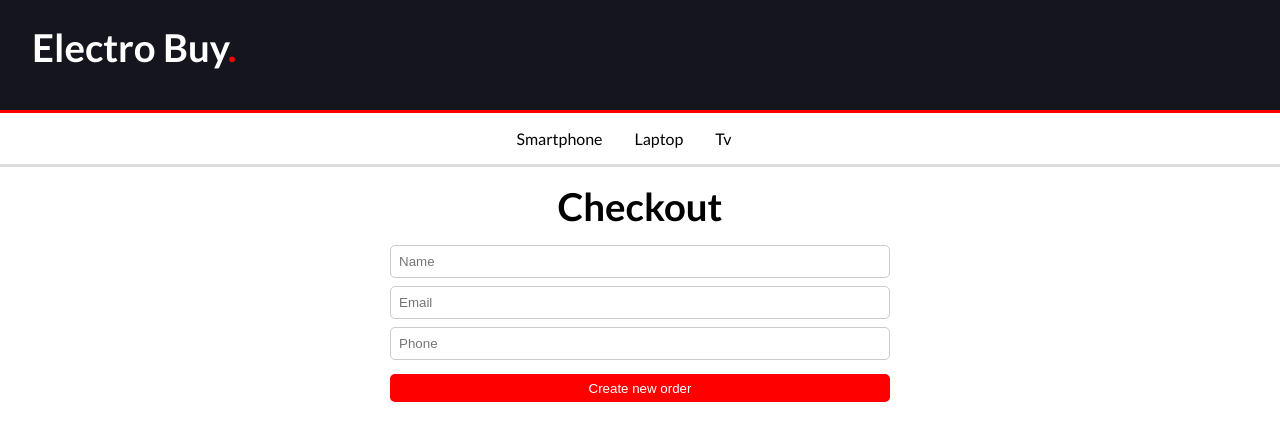
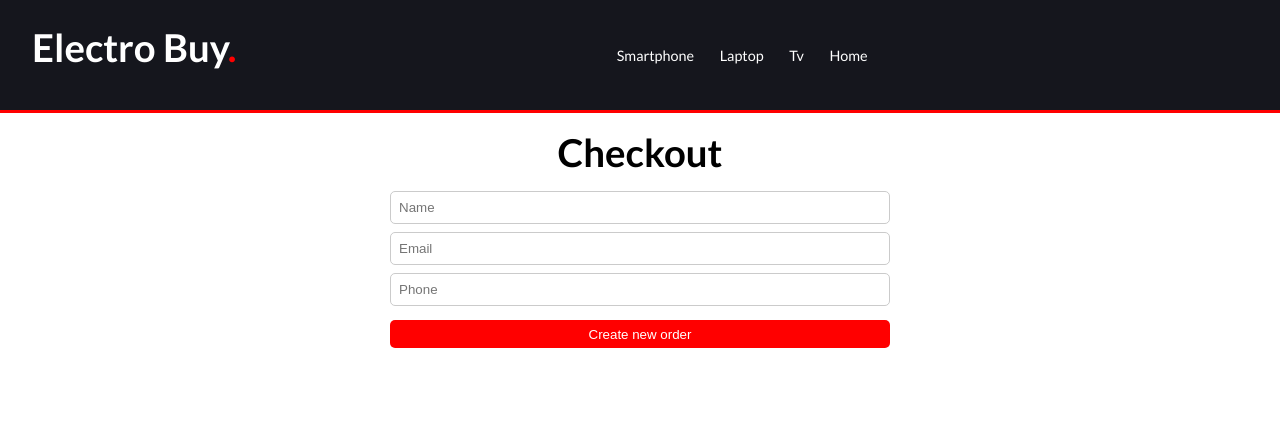
Before and after one commit to nicoc12024/ecommerceproject, a React (Create React App) app: page /checkout in a window 1280 px wide. Shown: the top 440 px of the page. Built offline with nearby package versions, Linux system fonts and the light colour scheme.

Commit message:
nav-fixed

```diff
--- a/src/Components/Header/Header.css
+++ b/src/Components/Header/Header.css
@@ -5,6 +5,9 @@
   border-bottom: solid red 3px;
   display: flex;
   flex-direction: column;
+  position: sticky;
+  top: 0;
+  z-index: 10;
 }
 
 .header a {
@@ -41,41 +44,45 @@ h1 span {
   cursor: pointer;
 }
 
-.cartLogoMenu .cart {
+.cartLogoMenu .fa-cart-shopping {
   position: relative;
 }
 
 .cartLogoMenu .cart .cart-quantity {
   color: red;
   position: absolute;
-  top: -25%;
-  left: 66%;
+  top: -80%;
+  left: 130%;
 }
 
 .navBar {
   font-size: 0.9rem;
-  background-color: #15161d;
   position: absolute;
-  top: 0;
-  left: -130%;
-  bottom: 0;
+  width: 100%;
+  top: -150%;
+  left: 0;
+  right: 0;
   transition: all 0.2s ease-in-out;
-  z-index: 3;
 }
 
 .navBar.active {
-  left: 0;
+  top: 102%;
   transition: all 0.2s ease-in-out;
 }
 
+.navBar.active header {
+  padding-bottom: 9rem;
+}
+
 .navBar ul {
-  margin-top: 3rem;
+  background-color: rgb(48, 11, 11);
   padding: 0 1.4rem;
 }
 
 .navBar ul a {
+  text-align: center;
   display: block;
-  margin: 1rem 2rem 1rem 0;
+  padding: 1rem 2rem 1rem 0;
   position: relative;
   cursor: pointer;
   transition: all 0.2s ease;
@@ -106,63 +113,40 @@ h1 span {
   color: red;
 }
 
-.navBarWide {
-  display: none;
-}
+@media (min-width: 900px) {
+  .header .container {
+    display: flex;
+    align-items: center;
+    flex-direction: row;
+    justify-content: space-between;
+  }
 
-@media (min-width: 600px) {
+  .cartLogoMenu {
+    display: block;
+  }
+
   .menuIcon {
     display: none;
   }
-  .navBarWide {
-    display: block;
-    border-bottom: rgb(221, 221, 221) solid 3px;
+
+  .navBar {
+    top: unset;
+    position: relative;
+    width: fit-content;
   }
-  .navBarWide ul {
-    background-color: white;
-    color: black;
+
+  .navBar ul {
+    background-color: transparent;
+    padding: 0;
+    margin: 0;
     display: flex;
     flex-direction: row;
     justify-content: center;
-  }
-  .navBarWide ul a {
-    margin: 1rem 2rem 1rem 0;
-    position: relative;
-    cursor: pointer;
-    transition: all 0.2s ease;
-    text-decoration: none;
-    color: black;
+    align-items: center;
   }
 
-  .navBarWide ul li::after {
-    content: "";
-    position: absolute;
-    width: 0;
-    height: 1.4px;
-    display: block;
-    margin-top: 2px;
-    right: 0;
-    background: red;
-    transition: all 0.2s ease;
-  }
-
-  .navBarWide ul li:hover::after {
-    width: 100%;
-    left: 0;
-    background: red;
-  }
-
-  .navBarWide ul li:hover {
-    color: red;
-  }
-
-  .headerWide {
-    display: flex;
-    flex-direction: row;
-    justify-content: space-between;
-    align-items: center;
-  }
-  .headerWide i {
-    font-size: 1.3rem;
+  .navBar ul a {
+    text-align: center;
+    padding: 0.8rem;
   }
 }
--- a/src/Components/Header/Header.js
+++ b/src/Components/Header/Header.js
@@ -19,28 +19,13 @@ function Header() {
   return (
     <>
       <header className="header">
-        <div className="container headerWide">
+        <div className="container">
           <div className="name">
             <Link to="/">
               <h1>
                 Electro Buy<span>.</span>
               </h1>
             </Link>
-          </div>
-          <div className="cartLogoMenu">
-            {cart.length === 0 ? null : (
-              <Link to="/cart">
-                <div className="cart">
-                  <i className="fa-solid fa-cart-shopping"></i>
-                  <p>Your Cart</p>
-                  <p className="cart-quantity">{quantity}</p>
-                </div>
-              </Link>
-            )}
-            <div className="menuIcon" onClick={handleMenuActive}>
-              <i className="fa-solid fa-bars"></i>
-              <p>Menu</p>
-            </div>
           </div>
           <nav className={`navBar ${menuActive && "active"} `}>
             <ul>
@@ -53,18 +38,29 @@ function Header() {
               <Link to="/category/tv" onClick={handleMenuActive}>
                 Tv
               </Link>
+              <Link to="/" onClick={handleMenuActive}>
+                Home
+              </Link>
             </ul>
           </nav>
+          <div className="cartLogoMenu">
+            {cart.length === 0 ? null : (
+              <Link to="/cart">
+                <div className="cart">
+                  <i className="fa-solid fa-cart-shopping">
+                    <p className="cart-quantity">{quantity}</p>
+                  </i>
+                  <p>Your Cart</p>
+                </div>
+              </Link>
+            )}
+            <div className="menuIcon" onClick={handleMenuActive}>
+              <i className="fa-solid  fa-bars"></i>
+              <p>Menu</p>
+            </div>
+          </div>
         </div>
       </header>
-
-      <nav className="navBarWide ">
-        <ul className="container">
-          <Link to="/category/smartphone">Smartphone</Link>
-          <Link to="/category/laptop">Laptop</Link>
-          <Link to="/category/tv">Tv</Link>
-        </ul>
-      </nav>
     </>
   );
 }
```
